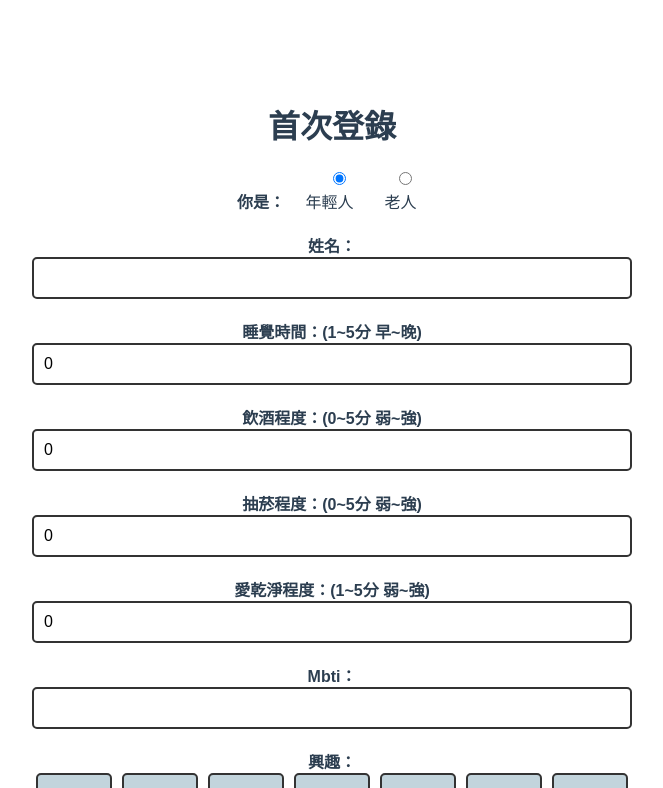
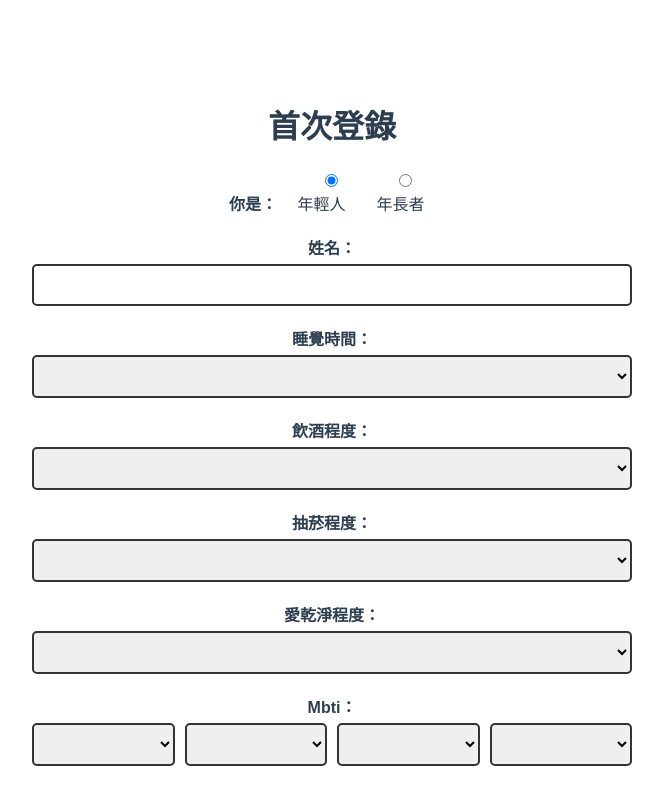
Before and after one commit to Fang-4-Group/Graduation-Project, a Vue app in the folder frontend/: page / in a window 1280 px wide. Shown: the top 788 px of the page, without its empty margins (308-971 px from the left). Built offline with nearby package versions, Linux system fonts and the light colour scheme.

Commit message:
Merge master

```diff
--- a/frontend/src/components/FirstPage.vue
+++ b/frontend/src/components/FirstPage.vue
@@ -2,6 +2,7 @@
   <div class="container">
     <h1>首次登錄</h1>
     <form @submit.prevent="submitForm">
+      <!-- Role Selection -->
       <div class="form-group">
         <label style="margin-right: 10px; font-weight: bold;">你是：</label>
         <div style="display: inline-block;">
@@ -10,38 +11,80 @@
         </div>
         <div style="display: inline-block;">
           <input type="radio" id="old" :value="1" v-model="user_data.Role">
-          <label for="old">老人</label>
+          <label for="old">年長者</label>
         </div>
       </div>
 
-      <!-- Additional fields for both young and old -->
+      <!-- Common Fields -->
       <div>
         <div class="form-group">
           <label for="name" style="font-weight: bold;">姓名：</label>
           <input type="text" id="name" v-model="user_data.Name" required>
         </div>
         <div class="form-group">
-          <label for="sleepTime" style="font-weight: bold;">睡覺時間：(1~5分 早~晚)</label>
-          <input type="number" id="sleepTime" v-model="user_data.Sleep_Time" required>
+          <label for="sleepTime" style="font-weight: bold;">睡覺時間：</label>
+          <select id="sleepTime" v-model.number="user_data.Sleep_Time" required>
+            <option value="1">晚上7:00~9:00</option>
+            <option value="2">晚上9:00~11:00</option>
+            <option value="3">晚上11:00~凌晨1:00</option>
+            <option value="4">凌晨1:00~3:00</option>
+            <option value="5">凌晨3:00以後</option>
+          </select>
         </div>
         <div class="form-group">
-          <label for="drink" style="font-weight: bold;">飲酒程度：(0~5分 弱~強)</label>
-          <input type="number" id="drink" v-model="user_data.Drink" required>
+          <label for="drink" style="font-weight: bold;">飲酒程度：</label>
+          <select id="drink" v-model.number="user_data.Drink" required>
+            <option value="0">從不飲酒</option>
+            <option value="1">很少飲酒</option>
+            <option value="2">偶爾小酌</option>
+            <option value="3">經常飲酒</option>
+            <option value="4">每天飲酒</option>
+          </select>
         </div>
         <div class="form-group">
-          <label for="smoke" style="font-weight: bold;">抽菸程度：(0~5分 弱~強)</label>
-          <input type="number" id="smoke" v-model="user_data.Smoke" required>
+          <label for="smoke" style="font-weight: bold;">抽菸程度：</label>
+          <select id="smoke" v-model.number="user_data.Smoke" required>
+            <option value="0">從不抽菸</option>
+            <option value="1">很少抽菸</option>
+            <option value="2">偶爾抽菸</option>
+            <option value="3">經常抽菸</option>
+            <option value="4">每天抽菸</option>
+          </select>
         </div>
         <div class="form-group">
-          <label for="clean_habit" style="font-weight: bold;">愛乾淨程度：(1~5分 弱~強)</label>
-          <input type="number" id="clean_habit" v-model="user_data.Clean" required>
+          <label for="clean_habit" style="font-weight: bold;">愛乾淨程度：</label>
+          <select id="clean_habit" v-model.number="user_data.Clean" required>
+            <option value="1">不愛乾淨</option>
+            <option value="2">稍微愛乾淨</option>
+            <option value="3">正常愛乾淨</option>
+            <option value="4">很愛乾淨</option>
+            <option value="5">極度潔癖</option>
+          </select>
         </div>
         <div class="form-group">
           <label for="mbti" style="font-weight: bold;">Mbti：</label>
-          <input type="text" id="mbti" v-model="user_data.Mbti" required>
+          <div class="address-group">
+            <select id="EI" v-model="All_MBTI.EI" required>
+              <option value="E">E(外向)</option>
+              <option value="I">I(內向)</option>
+            </select>
+            <select id="SN" v-model="All_MBTI.SN" required>
+              <option value="S">S(實際)</option>
+              <option value="N">N(直覺)</option>
+            </select>
+            <select id="FT" v-model="All_MBTI.FT" required>
+              <option value="F">F(感覺)</option>
+              <option value="T">T(思考)</option>
+            </select>
+            <select id="PJ" v-model="All_MBTI.PJ" required>
+              <option value="P">P(感知)</option>
+              <option value="J">J(判斷)</option>
+            </select>
+          </div>
+          <!--<input type="text" id="mbti" v-model="user_data.Mbti" required>-->
         </div>
 
-        <!-- Interest selection -->
+        <!-- Interests -->
         <div class="form-group interests">
           <label style="font-weight: bold;">興趣：</label>
           <div class="interest-item-container">
@@ -56,8 +99,7 @@
         </div>
       </div>
 
-      <!-- Additional fields for old -->
-
+      <!-- Additional Fields for Old -->
       <div v-if="user_data.Role === 1">
         <div class="form-group">
           <label for="type" style="font-weight: bold;">房屋類別：</label>
@@ -86,28 +128,20 @@
           </select>
         </div>
         <div class="form-group">
-          <label for="size" style="font-weight: bold;">房屋大小：(單位:平方公尺)</label>
+          <label for="size" style="font-weight: bold;">房屋大小：(平方公尺)</label>
           <input type="number" id="size" v-model="house_data.Size" required>
         </div>
-
         <div class="form-group">
-          <label for="address" style="font-weight: bold;">地址(城市)：</label>
-          <input type="text" id="city" v-model="house_data.City" required>
-        </div>
-        <div class="form-group">
-          <label for="district" style="font-weight: bold;">地址(行政區)：</label>
-          <input type="text" id="district" v-model="house_data.District" required>
-        </div>
-        <div class="form-group">
-          <label for="street" style="font-weight: bold;">地址(路名)：</label>
-          <input type="text" id="street" v-model="house_data.Street" required>
-        </div>
-        <div class="form-group">
-          <label for="floor" style="font-weight: bold;">樓層：</label>
-          <input type="number" id="floor" v-model="house_data.Floor" required>
+          <label style="font-weight: bold;">地址：</label>
+          <div class="address-group">
+            <input type="text" id="city" v-model="house_data.City" placeholder="城市" required>
+            <input type="text" id="district" v-model="house_data.District" placeholder="行政區" required>
+            <input type="text" id="street" v-model="house_data.Street" placeholder="路名" required>
+            <input type="number" id="floor" v-model="house_data.Floor" placeholder="樓層" required>
+          </div>
         </div>
         <div class="section-boxed">
-          <label for="address" style="font-weight: bold;">房屋家具：</label>
+          <label style="font-weight: bold;">房屋家具：</label>
           <div class="data-item" v-for="(item, index) in house_furn_data.Furniture" :key="index">
             <div class="data-item-content">
               <div class="furniture-input-container">
@@ -121,9 +155,8 @@
           </div>
         </div>
 
-
-      <div class="section-boxed">
-        <label for="address" style="font-weight: bold;">房屋交通:</label>
+        <div class="section-boxed">
+          <label style="font-weight: bold;">房屋交通：</label>
           <div class="data-item" v-for="(item, index) in house_traffic_data.Traffic" :key="index">
             <div class="data-item-content">
               <div class="traffic-input-container">
@@ -150,12 +183,19 @@
 import { ref } from 'vue';
 import axios from 'axios';
 
+const All_MBTI = ref({
+  EI:'',
+  SN:'',
+  FT:'',
+  PJ:''
+})
+
 const user_data = ref({
   Name: '',
   Role: 0,
   Sleep_Time: 0,
-  Drink: 0,
-  Smoke: 0,
+  Drink: 6,
+  Smoke: 6,
   Clean: 0,
   Mbti: '',
   Shopping: 0,
@@ -182,14 +222,14 @@ const house_data = ref({
 });
 
 const house_furn_data = ref({
-  House_ID:0,
-  Furniture:[]
-})
+  House_ID: 0,
+  Furniture: []
+});
 
 const house_traffic_data = ref({
-  House_ID:0,
-  Traffic:[]
-})
+  House_ID: 0,
+  Traffic: []
+});
 
 const interests = [
   { key: 'Shopping', label: '購物' },
@@ -226,7 +266,10 @@ import { useRouter } from 'vue-router';
 const router = useRouter();
 
 async function submitForm() {
+
   try {
+    user_data.value.Mbti = All_MBTI.value.EI + All_MBTI.value.SN + All_MBTI.value.FT + All_MBTI.value.PJ;
+
     const userResponse = await axios.post('http://localhost:7877/post_user_basic_info', user_data.value);
     console.log(userResponse.data);
     const People_ID = userResponse.data.People_ID;
@@ -244,7 +287,7 @@ async function submitForm() {
       });
       console.log(furnitureResponse.data);
       const trafficResponse = await axios.post('http://localhost:7877/post_house_traffic_info', {
-        ...house_furn_data.value,
+        ...house_traffic_data.value,
         House_ID: House_ID,
         Traffic: house_traffic_data.value.Traffic.map(t => t.name)
       });
@@ -276,11 +319,6 @@ function removeTraffic(index) {
 </script>
 
 <style scoped>
-.selected {
-  background-color: #4CAF50;
-  color: white;
-}
-
 .container {
   max-width: 600px;
   margin: 0 auto;
@@ -292,6 +330,11 @@ function removeTraffic(index) {
   margin-bottom: 20px;
 }
 
+.role-options {
+  display: flex;
+  gap: 20px;
+}
+
 .label {
   font-weight: bold;
 }
@@ -299,13 +342,15 @@ function removeTraffic(index) {
 input[type="text"],
 input[type="number"],
 input[type="email"],
-input[type="radio"] {
+input[type="radio"],
+select {
   width: 100%;
   padding: 10px;
   border-radius: 5px;
   border: 2px solid #333;
   font-size: 16px;
   box-sizing: border-box;
+  margin-top: 5px;
 }
 
 .btn-submit {
@@ -323,56 +368,7 @@ input[type="radio"] {
 
 .btn-group {
   text-align: center;
-}
-
-.add-button,
-.delete-button {
-  position: absolute;
-  top: 50%;
-  right: 0;
-  transform: translateY(-50%);
-  padding: 4px 8px;
-  border-radius: 50%;
-  background-color: #f44336;
-  color: white;
-  cursor: pointer;
-}
-
-.add-button {
-  background-color: #4CAF50;
-}
-
-.add-button:hover,
-.delete-button:hover {
-  box-shadow: 0px 4px 8px rgba(0, 0, 255, 0.2);
-}
-
-.trait-item,
-.interest-item {
-  position: relative;
-}
-
-.delete-button {
-  position: absolute;
-  top: 50%;
-  right: 0;
-  transform: translateY(-50%);
-}
-
-.add-trait-block,
-.add-interest-block {
-  cursor: pointer;
-  display: inline-block;
-  width: calc(100% - 32px);
-  padding: 8px 16px;
-  background-color: #f0f0f0;
-  border-radius: 5px;
-  margin-bottom: 10px;
-}
-
-.add-trait-block:hover,
-.add-interest-block:hover {
-  background-color: #e0e0e0;
+  margin-top: 20px;
 }
 
 .add-icon {
@@ -417,10 +413,48 @@ input[type="radio"] {
   align-items: center;
 }
 
-.furniture-input-container label,
-.traffic-input-containerlabel {
-  margin-right: 10px;
+.delete-button {
+  padding: 4px 8px;
+  border-radius: 50%;
+  background-color: #f44336;
+  color: white;
+  cursor: pointer;
+  position: absolute;
+  top: 50%;
+  right: 0;
+  transform: translateY(-50%);
 }
 
+.add-trait-block {
+  cursor: pointer;
+  display: inline-block;
+  width: calc(100% - 32px);
+  padding: 8px 16px;
+  background-color: #f0f0f0;
+  border-radius: 5px;
+  margin-bottom: 10px;
+}
+
+.add-trait-block:hover {
+  background-color: #e0e0e0;
+}
+
+.section-boxed {
+  border: 1px solid #ccc;
+  padding: 10px;
+  margin-top: 20px;
+}
+
+.address-group {
+  display: grid;
+  grid-template-columns: repeat(4, 1fr);
+  gap: 10px;
+}
+
+.section-boxed label {
+  font-weight: bold;
+  display: block;
+  margin-bottom: 5px;
+}
 
 </style>
```
Also changed, not shown: frontend/src/components/HomeOld.vue (+53 -8 lines), frontend/src/components/HomeYoung.vue (+53 -8 lines), 2 other files (tests, documents, lock files or other folders).
